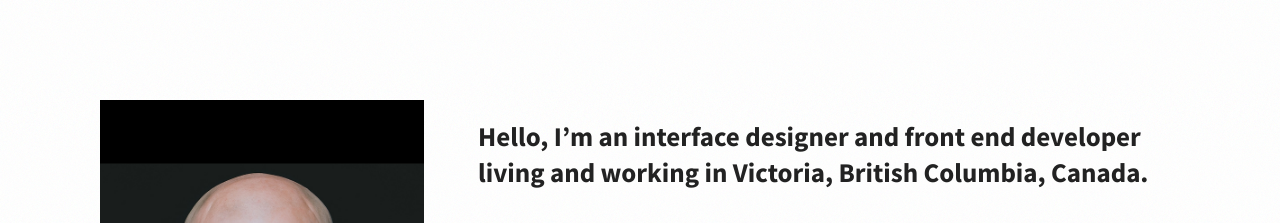
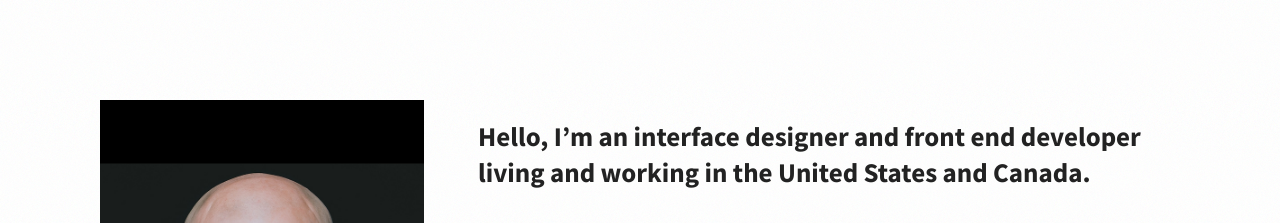
Before and after one commit to davidedwardclark/David-Edward-Clark, a plain HTML site: page about/index.html in a window 1280 px wide. Shown: the part 82-305 px from the top of the page. Drawn offline with Linux system fonts and the light colour scheme.

Commit message:
changed about text

```diff
--- a/about/index.html
+++ b/about/index.html
@@ -33,7 +33,7 @@
   </header>
   <section id="main" class="about clearfix">
     <img src="/img/about/david-clark.jpg" class="photo" alt="A photo of David Clark">
-    <h1>Hello, I&rsquo;m an interface designer and front end developer living and working in Victoria, British Columbia, Canada.</h1>
+    <h1>Hello, I&rsquo;m an interface designer and front end developer living and working in the United States and Canada.</h1>
     <section class="bio">
       <p>My interest lies in the intersection of writing, design, and software development. However, my core competency is visual design: layout, grids, typography, and colour. Whiteboards, Miro, and Figma are my favourite prototyping tools and the golden ratio continues to fascinate me. Email me if you need help with a project or just want to say hello.</p>
       <p class="email"><img src="/img/about/email.png" alt="Envelope icon symbolising an electronic mail">david@textandpixel.com</p>
```
